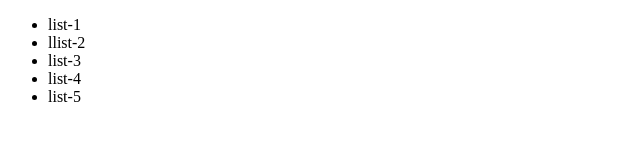
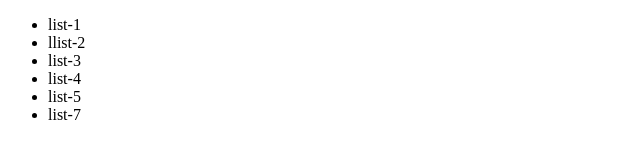
Before and after one commit to hee-bin/front_st01, a plain HTML site: page hello.html in a window 1280 px wide. Shown: the full height of the page, 0-640 px from the left. Drawn offline with Linux system fonts and the light colour scheme.

Commit message:
list7추가

```diff
--- a/hello.html
+++ b/hello.html
@@ -17,6 +17,7 @@
                 <li>list-3</li>
                 <li>list-4</li>
                 <li>list-5</li>
+                <li>list-7</li>
             </ul>
 
         </nav>
```
